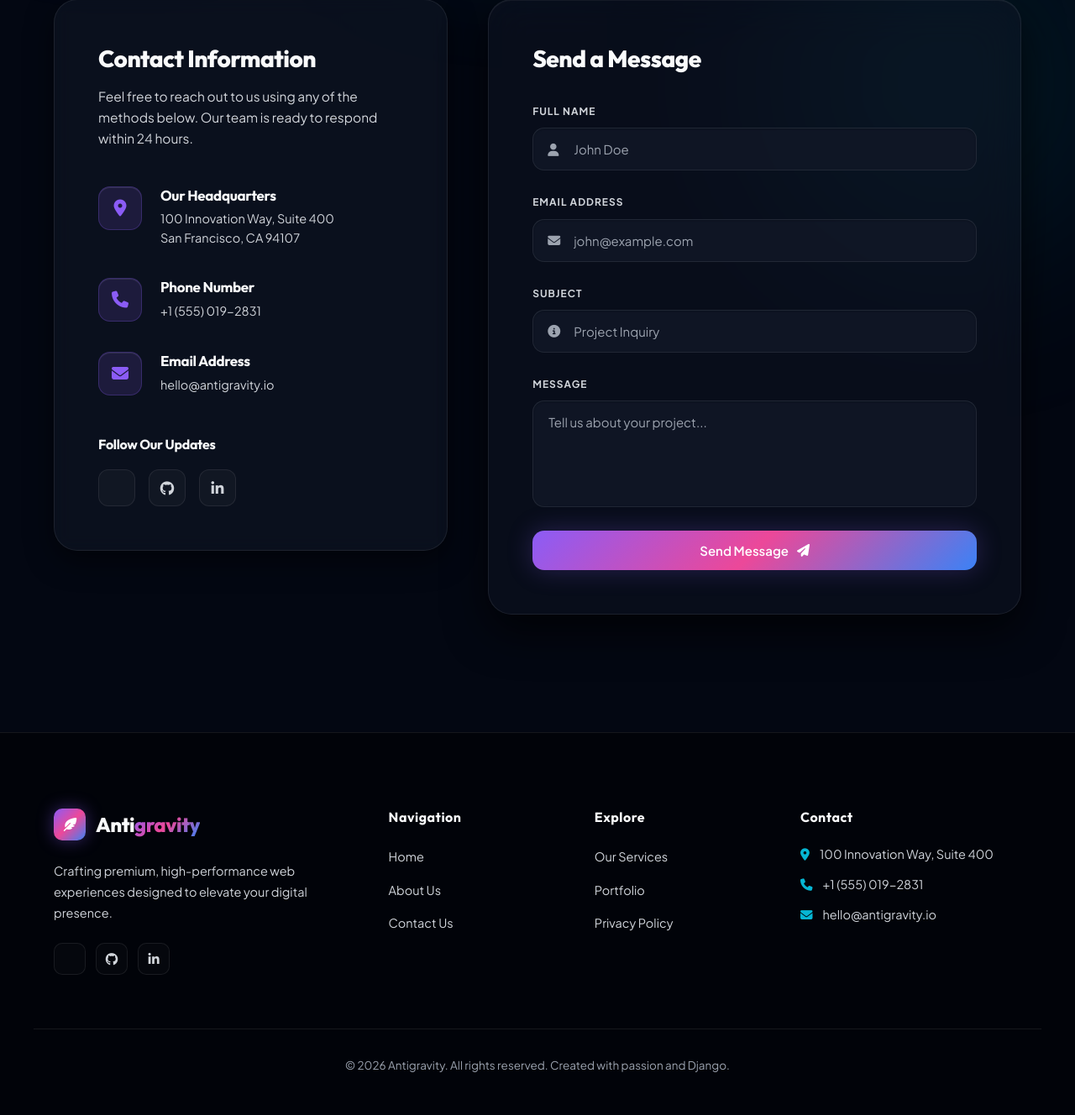
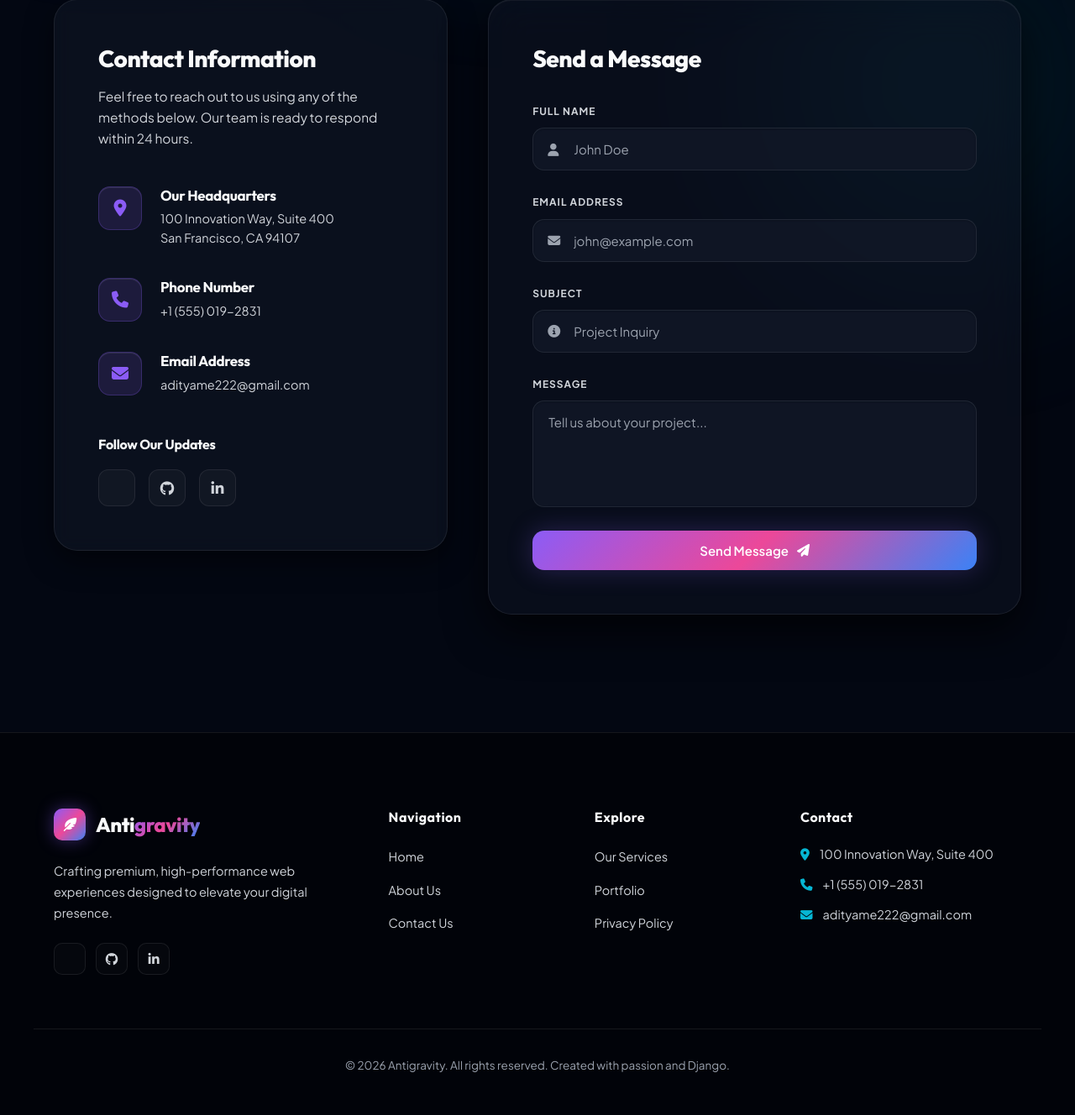
Before and after one commit to adityamishra30/DjangoProject, a Django app: page /contact/ in a window 1280 px wide. Shown: the part 551-1879 px from the top of the page at 84% size. Run offline with Django 5.2, Linux system fonts and the light colour scheme.

Commit message:
Update social profile links, support email, and standardize background-clip compatibility

```diff
--- a/my_django_project/static/style.css
+++ b/my_django_project/static/style.css
@@ -279,6 +279,7 @@ body.light-theme .app-header {
 
 .logo-text span {
     background: var(--grad-primary);
+    background-clip: text;
     -webkit-background-clip: text;
     -webkit-text-fill-color: transparent;
 }
@@ -562,6 +563,7 @@ body.light-theme .btn-white:hover {
     font-size: clamp(36px, 5vw, 48px);
     font-weight: 800;
     background: var(--grad-primary);
+    background-clip: text;
     -webkit-background-clip: text;
     -webkit-text-fill-color: transparent;
     margin-bottom: 8px;
@@ -598,6 +600,7 @@ body.light-theme .btn-white:hover {
     font-weight: 800;
     margin-bottom: 16px;
     background: linear-gradient(90deg, var(--color-secondary), var(--color-primary));
+    background-clip: text;
     -webkit-background-clip: text;
     -webkit-text-fill-color: transparent;
 }
--- a/my_django_project/templates/websites/base.html
+++ b/my_django_project/templates/websites/base.html
@@ -62,8 +62,8 @@
                 <p class="footer-desc">Crafting premium, high-performance web experiences designed to elevate your digital presence.</p>
                 <div class="social-links">
                     <a href="#" class="social-link" id="social-twitter" aria-label="Twitter"><i class="fa-brands fa-x-twitter"></i></a>
-                    <a href="#" class="social-link" id="social-github" aria-label="GitHub"><i class="fa-brands fa-github"></i></a>
-                    <a href="#" class="social-link" id="social-linkedin" aria-label="LinkedIn"><i class="fa-brands fa-linkedin-in"></i></a>
+                    <a href="https://github.com/adityamishra30" target="_blank" class="social-link" id="social-github" aria-label="GitHub"><i class="fa-brands fa-github"></i></a>
+                    <a href="https://www.linkedin.com/in/aditya-mishra-82384b298/" target="_blank" class="social-link" id="social-linkedin" aria-label="LinkedIn"><i class="fa-brands fa-linkedin-in"></i></a>
                 </div>
             </div>
 
@@ -90,7 +90,7 @@
                 <ul class="footer-links contact-info">
                     <li><i class="fa-solid fa-location-dot"></i> 100 Innovation Way, Suite 400</li>
                     <li><i class="fa-solid fa-phone"></i> +1 (555) 019-2831</li>
-                    <li><i class="fa-solid fa-envelope"></i> hello@antigravity.io</li>
+                    <li><i class="fa-solid fa-envelope"></i> adityame222@gmail.com</li>
                 </ul>
             </div>
         </div>
--- a/my_django_project/templates/websites/contact.html
+++ b/my_django_project/templates/websites/contact.html
@@ -48,7 +48,7 @@
                         <div class="info-icon"><i class="fa-solid fa-envelope"></i></div>
                         <div class="info-body">
                             <h3>Email Address</h3>
-                            <p>hello@antigravity.io</p>
+                            <p>adityame222@gmail.com</p>
                         </div>
                     </div>
                 </div>
@@ -57,8 +57,8 @@
                     <h3>Follow Our Updates</h3>
                     <div class="social-icons">
                         <a href="#" class="social-icon" id="contact-social-twitter" aria-label="Twitter"><i class="fa-brands fa-x-twitter"></i></a>
-                        <a href="#" class="social-icon" id="contact-social-github" aria-label="GitHub"><i class="fa-brands fa-github"></i></a>
-                        <a href="#" class="social-icon" id="contact-social-linkedin" aria-label="LinkedIn"><i class="fa-brands fa-linkedin-in"></i></a>
+                        <a href="https://github.com/adityamishra30" target="_blank" class="social-icon" id="contact-social-github" aria-label="GitHub"><i class="fa-brands fa-github"></i></a>
+                        <a href="https://www.linkedin.com/in/aditya-mishra-82384b298/" target="_blank" class="social-icon" id="contact-social-linkedin" aria-label="LinkedIn"><i class="fa-brands fa-linkedin-in"></i></a>
                     </div>
                 </div>
             </div>
```
